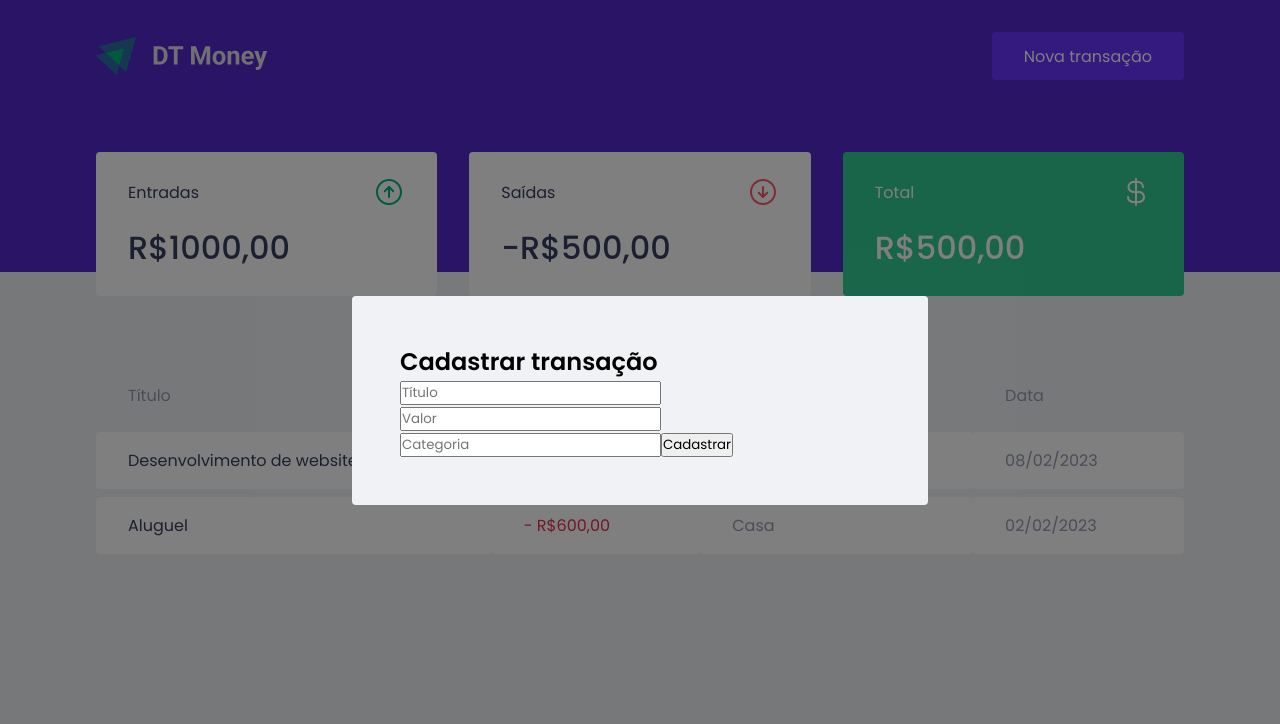
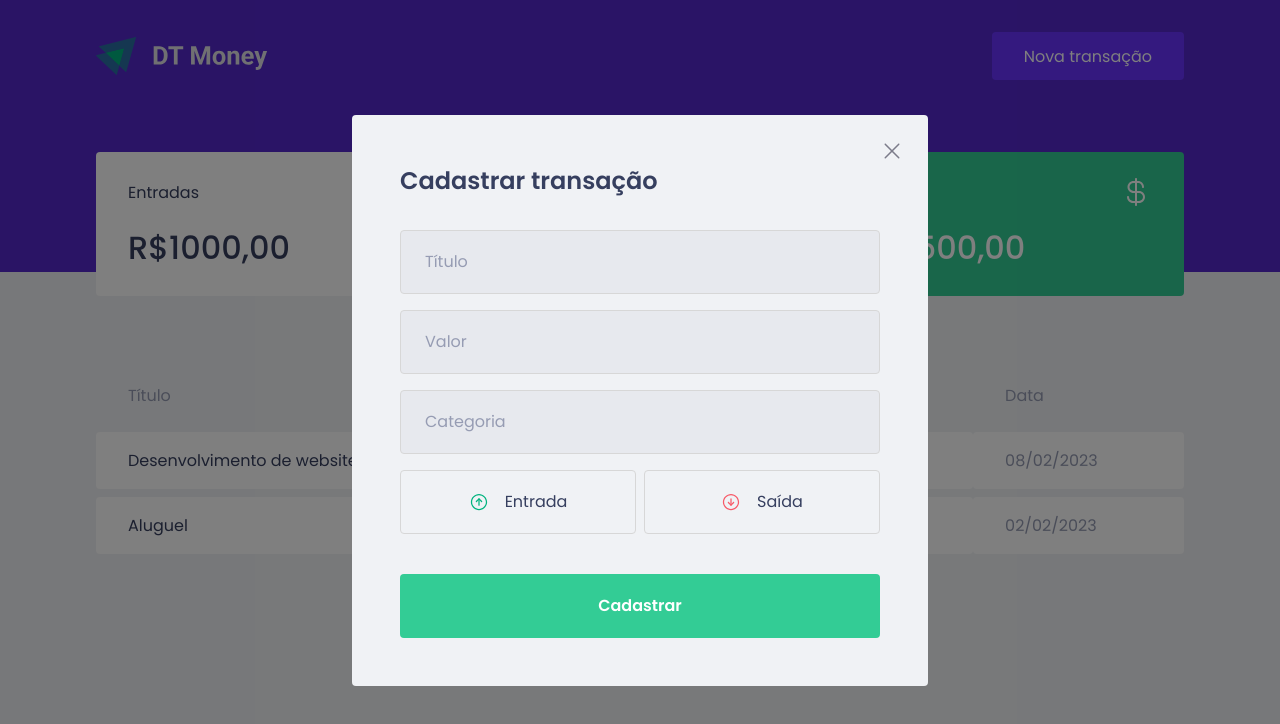
Before and after one commit to gabriellgjs/dtmoney, a React (Create React App) app: page / in a window 1280 px wide. Both pictures are taken after a click on the button "Nova transação". Shown: the top 724 px of the page. Built offline with nearby package versions, Linux system fonts and the light colour scheme; no server answers; what miragejs would draw is missing.

Commit message:
feat: estrutura e estilazação dos botões de tipo

```diff
--- a/package.json
+++ b/package.json
@@ -5,6 +5,7 @@
   "dependencies": {
     "axios": "^1.3.2",
     "miragejs": "^0.1.47",
+    "polished": "^4.2.2",
     "react": "^18.2.0",
     "react-dom": "^18.2.0",
     "react-modal": "^3.16.1",
--- a/public/index.html
+++ b/public/index.html
@@ -1,5 +1,5 @@
 <!DOCTYPE html>
-<html lang="en">
+<html lang="pt-br">
   <head>
     <link rel="preconnect" href="https://fonts.googleapis.com">
     <link rel="preconnect" href="https://fonts.gstatic.com" crossorigin>
--- a/src/components/NewTransactionModal/index.tsx
+++ b/src/components/NewTransactionModal/index.tsx
@@ -1,5 +1,8 @@
 import Modal from "react-modal";
-import { Container } from "./style";
+import closeImg from '../../assets/close.svg'
+import incomeImg from '../../assets/income.svg'
+import outcomeImg from '../../assets/outcome.svg'
+import { Container, TransactionTypeContainer } from "./style";
 
 interface NewTransactionModalProps {
   isOpen: boolean;
@@ -14,19 +17,46 @@
       overlayClassName="react-modal-overlay"
       className="react-modal-content"
     >
+
+      <button
+        type="button"
+        onClick={onRequestClose}
+        className="react-modal-close"
+      >
+        <img src={closeImg} alt="Fechar o modal."/>
+      </button>
+
       <Container>
         <h2>Cadastrar transação</h2>
 
         <input
           placeholder="Título"
         />
+
         <input
-        type={"number"}
+          type={"number"}
           placeholder="Valor"
         />
+
         <input
           placeholder="Categoria"
         />
+
+        <TransactionTypeContainer>
+          <button
+            type="button"
+          >
+            <img src={incomeImg} alt="Entrada"/>
+            <span>Entrada</span>
+          </button>
+
+          <button
+            type="button"
+          >
+            <img src={outcomeImg} alt="Saída"/>
+            <span>Saída</span>
+          </button>
+        </TransactionTypeContainer>
 
         <button type="submit">
           Cadastrar
--- a/src/components/NewTransactionModal/style.ts
+++ b/src/components/NewTransactionModal/style.ts
@@ -1,3 +1,85 @@
 import styled from "styled-components";
+import { darken } from 'polished'
 
-export const Container = styled.form``;
+export const Container = styled.form`
+  h2 {
+    color: var(--text-title);
+    font-size: 1.5rem;
+    margin-bottom: 2rem;
+  }
+
+  input {
+    width: 100%;
+    padding: 0 1.5rem;
+    height: 4rem;
+    border-radius: 0.25rem;
+
+    border: 1px solid #d7d7d7;
+    background: #e7e9ee;
+
+    font-weight: 400;
+    font-size: 1rem;
+
+    &::placeholder {
+      color: var(--text-body);
+    }
+
+    &+input {
+      margin-top: 1rem;
+    }
+  }
+
+  button[type="submit"] {
+    width: 100%;
+    padding: 0 1.5rem;
+    height: 4rem;
+    background: var(--green);
+    color: #fff;
+    border-radius: 0.25rem;
+    border: 0;
+    font-size: 1rem;
+    font-weight: 600;
+    margin-top: 1.5rem;
+
+    transition: filter 0.2s;
+    &:hover{
+      filter: brightness(0.9);
+    }
+  }
+`;
+
+export const TransactionTypeContainer = styled.div`
+  margin: 1rem 0;
+  display: grid;
+  grid-template-columns: 1fr 1fr;
+  gap: 0.5rem;
+
+  button {
+    height: 4rem;
+    border: 1px solid #d7d7d7;
+    border-radius: 0.25rem;
+    background: transparent;
+
+    display: flex;
+    align-items: center;
+    justify-content: center;
+
+    transition: border-color 0.2s;
+
+    &:hover{
+      border-color: ${darken(0.1, '#d7d7d7')};
+    }
+
+    img {
+      width: 20px;
+      height: 20px;
+    }
+
+    span {
+      display: inline-block;
+      margin-left: 1rem;
+      font-size: 1rem;
+      color: var(--text-title);
+    }
+  }
+`;
--- a/src/index.tsx
+++ b/src/index.tsx
@@ -7,7 +7,7 @@
   routes() {
     this.namespace = 'api';
 
-    this.get('/transactions', () => {
+    this.get('', () => {
       return [
         {
           id: 1,
--- a/src/styles/global.ts
+++ b/src/styles/global.ts
@@ -76,5 +76,20 @@
     padding: 3rem;
     position: relative;
     border-radius: 0.25rem;
-}
+  }
+
+  .react-modal-close {
+    position: absolute;
+    right: 1.5rem;
+    top: 1.5rem;
+    border: 0;
+    background: transparent;
+
+    transition: filter 0.2s;
+
+    &:hover{
+      filter: brightness(0.8);
+    }
+
+  }
 `
```
Also changed, not shown: 1 other file (tests, documents, lock files or other folders).
